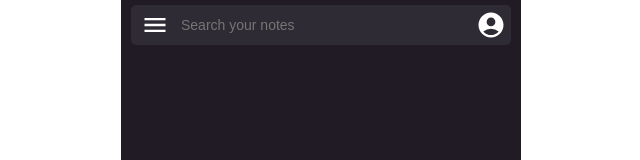
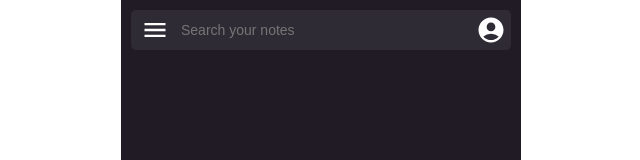
Before and after one commit to kiwipxl/keep-lite, a React (Create React App) app in the folder client/: page / in a window 1280 px wide. Shown: the top 160 px of the page, without its empty margins (319-959 px from the left). Built offline with nearby package versions, Linux system fonts and the light colour scheme; what draft-js-linkify-plugin would draw is missing.

Commit message:
tweaking margins

```diff
--- a/client/src/components/Header.js
+++ b/client/src/components/Header.js
@@ -39,15 +39,15 @@ const BaseHeader = styled.div`
 
 const ElevatedHeader = styled(BaseHeader)`
   position: relative;
-  top: 5px;
-  height: calc(100% - 10px);
+  top: 10px;
+  height: calc(100% - 20px);
   background-color: ${(props) =>
     props.theme.elevate02dp(props.theme.surfaceColor)};
   border-radius: 5px;
 `;
 
 const BackIcon = styled(Icon)`
-  flex: 0.1;
+  margin-left: 5px;
   margin-right: 10px;
 `;
 
@@ -56,11 +56,11 @@ const Title = styled.div`
   flex: 1;
 `;
 
-Header.height = 40;
+Header.height = 60;
 
 export default styled(Header)`
   width: 100%;
-  height: 50px;
+  height: 60px;
   position: relative;
   background-color: ${(props) => props.theme.surfaceColor};
   z-index: 5;
--- a/client/src/components/label/CreateLabel.js
+++ b/client/src/components/label/CreateLabel.js
@@ -71,6 +71,7 @@ const CreateLabel = ({ className, onSelectChange }) => {
         <StyledIcon
           Component={AiOutlinePlus}
           size={22}
+          variant="button"
           onClick={() => select()}
         ></StyledIcon>
 
@@ -101,4 +102,8 @@ const StyledInput = styled(Input)`
 export default styled(CreateLabel)`
   display: flex;
   align-items: center;
+
+  &:hover {
+    cursor: pointer;
+  }
 `;
--- a/client/src/components/label/CreateLabelListRow.js
+++ b/client/src/components/label/CreateLabelListRow.js
@@ -1,5 +1,6 @@
 import React from "react";
 import styled from "styled-components";
+import chroma from "chroma-js";
 import ListRow from "../nav/ListRow";
 import CreateLabel from "./CreateLabel";
 
@@ -19,7 +20,7 @@ const StyledListRow = styled(ListRow)`
   border-width: 1px;
   border-color: ${(props) =>
     props.selected
-      ? props.theme.primaryColor
+      ? chroma(props.theme.primaryColor).alpha(0.4).hex()
       : props.theme.elevate02dp(props.theme.surfaceColor)};
   border-style: solid;
 `;
--- a/client/src/index.css
+++ b/client/src/index.css
@@ -1,13 +1,14 @@
 body {
   margin: 0;
-  font-family: -apple-system, BlinkMacSystemFont, 'Segoe UI', 'Roboto', 'Oxygen',
-    'Ubuntu', 'Cantarell', 'Fira Sans', 'Droid Sans', 'Helvetica Neue',
+  font-family: -apple-system, BlinkMacSystemFont, "Segoe UI", "Roboto", "Oxygen",
+    "Ubuntu", "Cantarell", "Fira Sans", "Droid Sans", "Helvetica Neue",
     sans-serif;
   -webkit-font-smoothing: antialiased;
   -moz-osx-font-smoothing: grayscale;
+  user-select: none;
 }
 
 code {
-  font-family: source-code-pro, Menlo, Monaco, Consolas, 'Courier New',
+  font-family: source-code-pro, Menlo, Monaco, Consolas, "Courier New",
     monospace;
 }
--- a/client/src/screens/EditNoteScreen.js
+++ b/client/src/screens/EditNoteScreen.js
@@ -104,6 +104,7 @@ const StyledNoteEditor = styled(NoteEditor)`
   transition: top 0.4s, height 0.4s;
   overflow-y: auto;
   flex: 1;
+  margin-top: -10px;
 `;
 
 const StyledRichTextEditor = styled(RichTextEditor)`
--- a/client/src/screens/MainScreen.js
+++ b/client/src/screens/MainScreen.js
@@ -103,6 +103,14 @@ const AddNoteButton = styled(Button)`
 
 const StyledNoteCardGrid = styled(NoteCardGrid)`
   padding: 10px;
+  padding-top: 0px;
+  flex: 1;
 `;
 
-export default styled(MainScreen)``;
+export default styled(MainScreen)`
+  display: flex;
+  flex-direction: column;
+  justify-content: center;
+  height: 100%;
+  overflow-y: auto;
+`;
```
Also changed, not shown: 1 other file (tests, documents, lock files or other folders).
